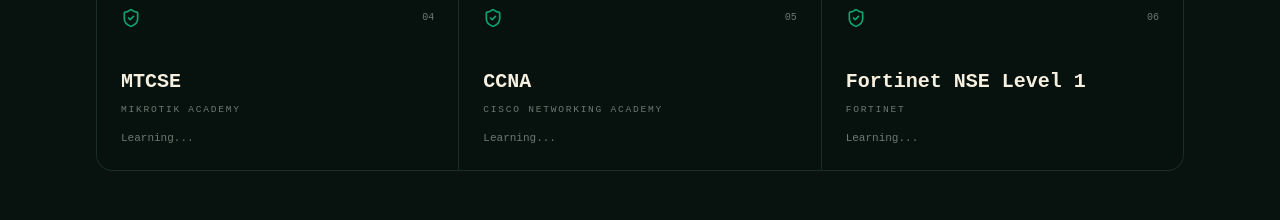
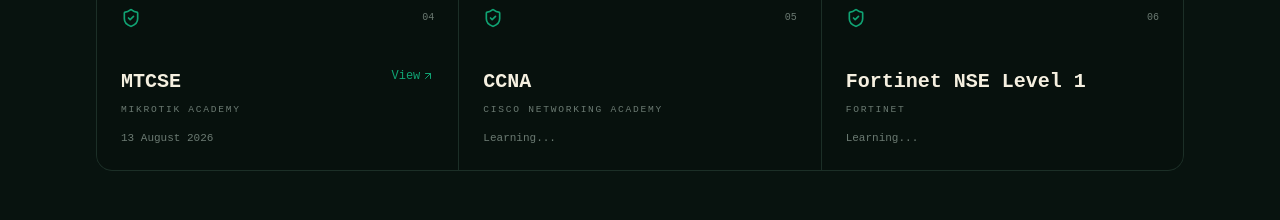
Before and after one commit to Ashik756/jaka-portfolio, a React (Vite) app: page / in a window 1280 px wide. Shown: the part 4060-4280 px from the top of the page. Built offline with nearby package versions, Linux system fonts and the light colour scheme.

Commit message:
MTCSE Certificate add

```diff
--- a/src/data/portfolio.js
+++ b/src/data/portfolio.js
@@ -144,8 +144,8 @@
   {
     name: "MTCSE",
     org: "MikroTik Academy",
-    date: "Learning...",
-    link: ""
+    date: "13 August 2026",
+    link: "https://mikrotik.com/training/certificates/c753842ccb1d5f8f29b3"
   },
   {
     name: "CCNA",
```
